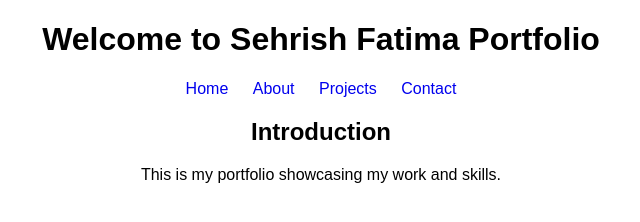
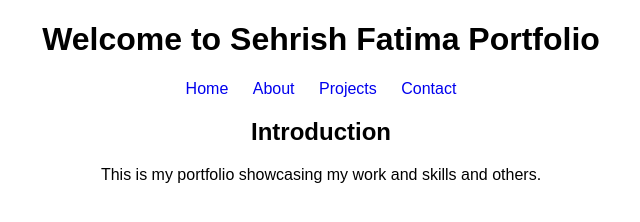
Before and after one commit to l1f19bsse0143/Portfolio-Website, a plain HTML site: page index.html in a window 1280 px wide. Shown: the whole page, without its empty margins (319-959 px from the left). Drawn offline with Linux system fonts and the light colour scheme.

Commit message:
third commit

```diff
--- a/index.html
+++ b/index.html
@@ -18,7 +18,7 @@
     </header>
     <section>
         <h2>Introduction</h2>
-        <p>This is my portfolio showcasing my work and skills.</p>
+        <p>This is my portfolio showcasing my work and skills and others.</p>
     </section>
 </body>
 </html>
```
